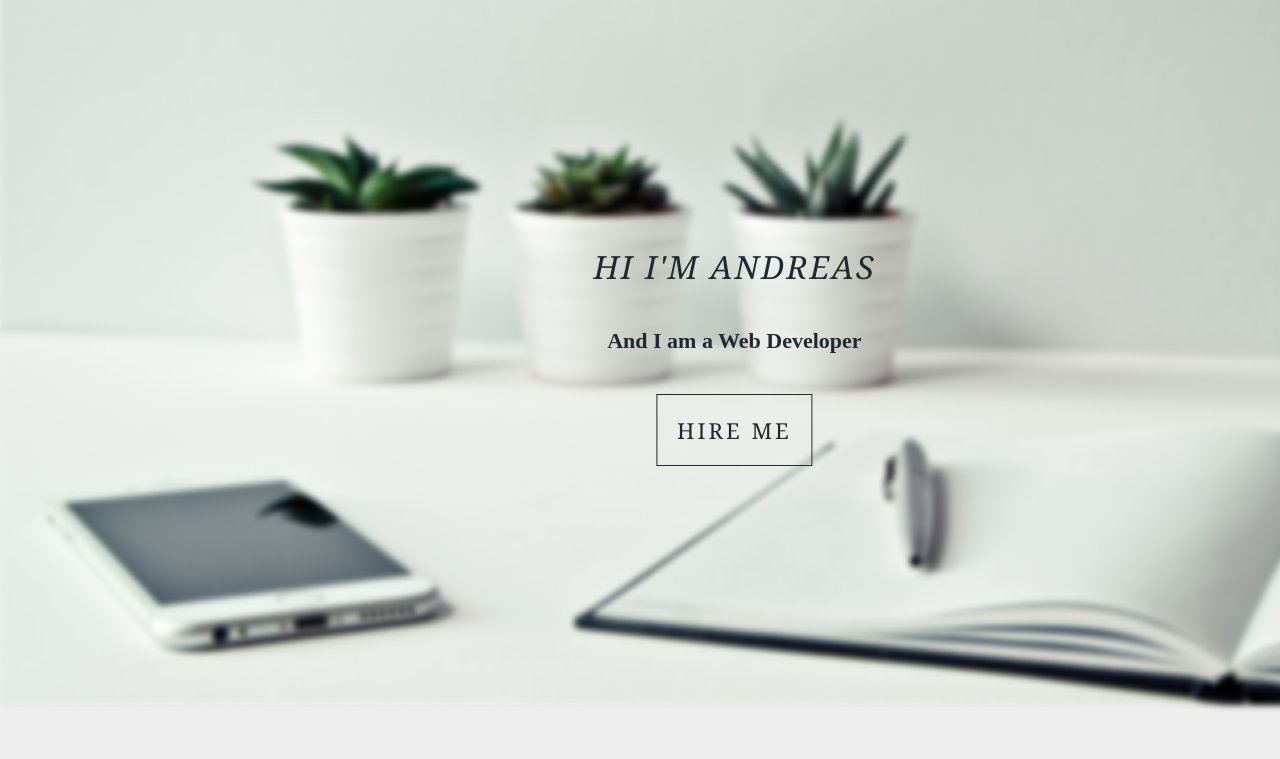
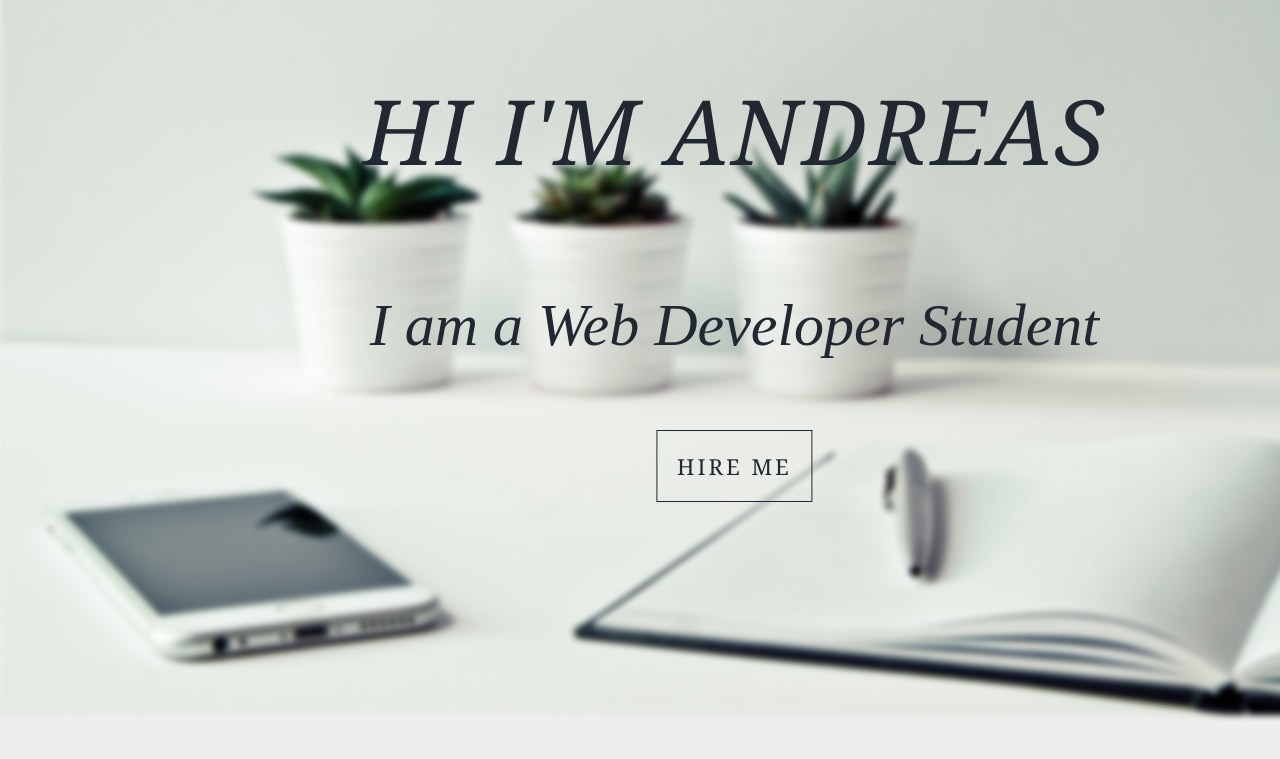
Before and after one commit to andiDev96/andiDev96.github.io, a plain HTML site: page index.html in a window 1280 px wide. Shown: the part 189-948 px from the top of the page. Drawn offline with Linux system fonts and the light colour scheme.

Commit message:
Fatto qualche modifica

```diff
--- a/assets/css/style.css
+++ b/assets/css/style.css
@@ -72,11 +72,11 @@ nav {
   color: #222831;
 }
 
-.btn{
+.btn {
   border: solid 1.5px #222831;
   padding: 15px;
 }
-.btn:hover{
+.btn:hover {
   color: #eeeeee;
   background-color: #222831;
 }
@@ -97,6 +97,8 @@ main {
   justify-content: center;
   align-items: center;
   align-content: center;
+  margin-top: 20px;
+  margin-right: 0;
 }
 .foto-area {
   height: 100vh;
@@ -108,12 +110,11 @@ main {
   background-repeat: no-repeat;
   position: relative;
   filter: blur(3px);
-
 }
 .text-area {
   height: 100%;
   width: 100%;
-    transform: translate(1%, -60%);
+  transform: translate(1%, -87%);
   display: flex;
   flex-direction: column;
   align-items: center;
@@ -123,37 +124,38 @@ main {
   position: relative;
   align-items: center;
   align-content: center;
-  color:#222831;
-
-
-
-
+  color: #222831;
 }
-.text-area h1{
+.text-area h1 {
+  font-size: 90px;
   text-transform: uppercase;
   font-style: italic;
-    font-family: Georgia, 'Times New Roman', Times, serif;
+  font-family: Georgia, "Times New Roman", Times, serif;
   font-weight: 500;
   text-align: center;
-    margin: 20px;
+  margin: 50px;
   letter-spacing: 2px;
 }
-.text-area h3{
-    font-size: 22px;
-    margin: 20px;
+.text-area h3 {
+  font-size: 60px;
+  margin: 50px;
+  font-weight: 500;
+  text-align: center;
+  font-style: italic;
 }
-.text-area button{
+.text-area button {
   margin: 20px;
   padding: 20px;
   font-size: 22px;
   text-transform: uppercase;
   color: #222831;
-    font-family: Georgia, 'Times New Roman', Times, serif;
+  font-family: Georgia, "Times New Roman", Times, serif;
   letter-spacing: 3px;
   border: solid 1px #222831;
   background-color: transparent;
+  padding-left: 20px;
 }
-.text-area button:hover{
+.text-area button:hover {
   background-color: #222831;
   color: #eeeeee;
 }
--- a/index.html
+++ b/index.html
@@ -1,19 +1,20 @@
 <!DOCTYPE html>
 <html lang="en">
   <head>
-    <link
-      rel="apple-touch-icon"
+    <link rel="apple-touch-icon"
       sizes="152x152"
-      href="/assets/logo/Andreas-white-low-res .png"
+      href="/assets/logo/Andreas-white-low-res.png"
     />
-    <link
-      rel="shortcut icon"
-      href="assets/logo/Andreas-white-low-res .png"
+    <link rel="shortcut icon"
+      href="/assets/logo/Andreas-white-low-res.png"
       type="image/x-icon"
     />
+
     <meta charset="UTF-8" />
     <meta http-equiv="X-UA-Compatible" content="IE=edge" />
     <meta name="viewport" content="width=device-width, initial-scale=1.0" />
+    <meta name="description" content="Personal Portfolio of Andreas Unterholzner">
+    <meta name="author" content="Andreas Unterholzner">
 
     <link rel="stylesheet" href="assets/css/style.css" />
     <title>Andreas Unterholzner</title>
@@ -39,7 +40,7 @@
         <div class="foto-area"></div>
         <div class="text-area">
           <h1>Hi I'm Andreas</h1>
-          <h3>And I am a Web Developer</h3>
+          <h3> I am a Web Developer Student</h3>
           <button>Hire Me</button>
         </div>
       </div>
```
Also changed, not shown: assets/logo/Andreas-white-low-res.png (renamed from assets/logo/Andreas-white-low-res .png). Lines whose indentation alone changed are shown as unchanged.
